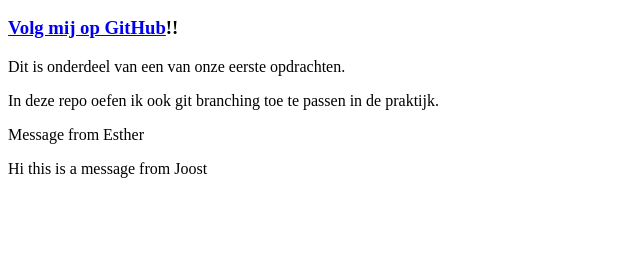
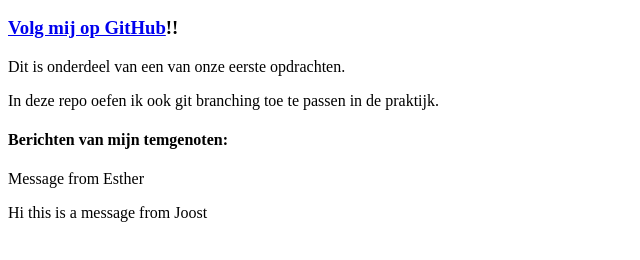
Before and after one commit to SJMrozek/TG-Web-Dev, a plain HTML site: page index.html in a window 1280 px wide. Shown: the part 110-370 px from the top of the page, without its empty margins (0-640 px from the left). Drawn offline with Linux system fonts and the light colour scheme.

Commit message:
Berichten van mijn eerste team

```diff
--- a/index.html
+++ b/index.html
@@ -13,6 +13,7 @@
     <h3><a href="https://github.com/SJMrozek" target="_blank">Volg mij op GitHub</a>!!</h3>
     <p>Dit is onderdeel van een van onze eerste opdrachten.</p>
     <p>In deze repo oefen ik ook git branching toe te passen in de praktijk.</p>
+    <h4>Berichten van mijn temgenoten:</h4>
     <p>Message from Esther</p>
     <p>Hi this is a message from Joost</p>
   </body>
```
